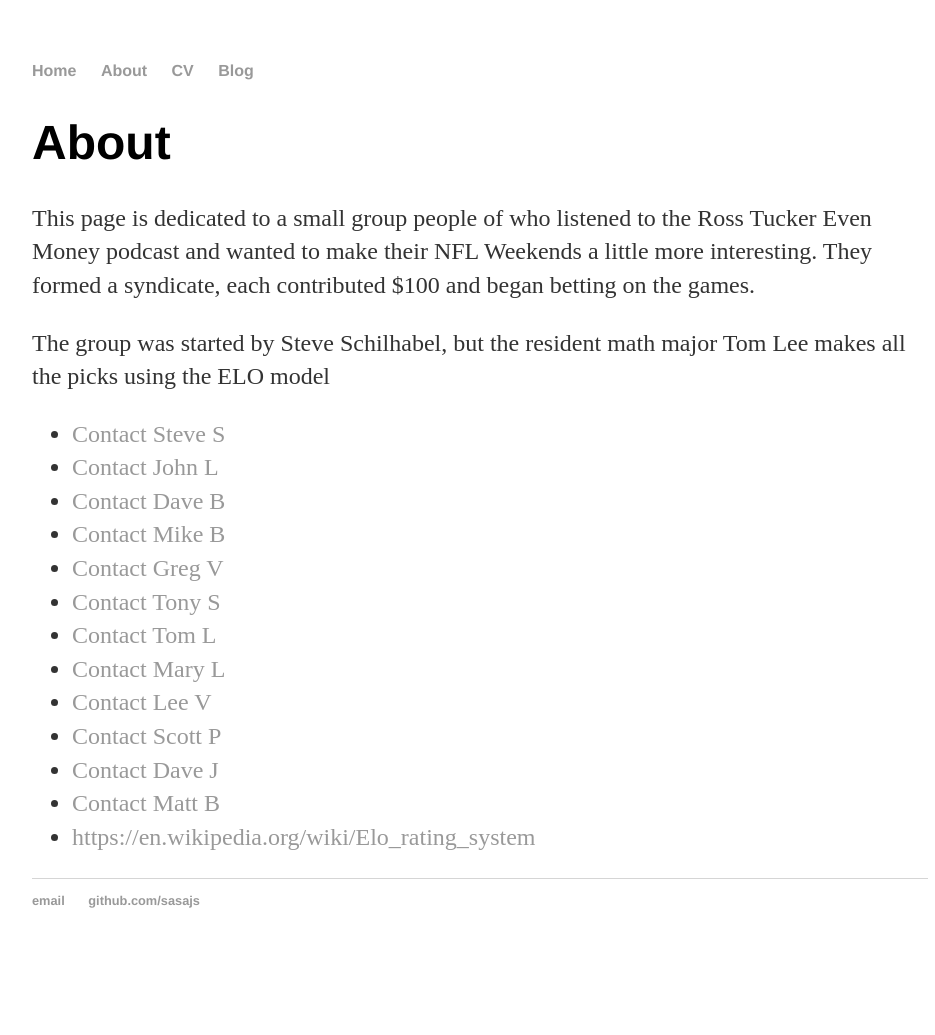
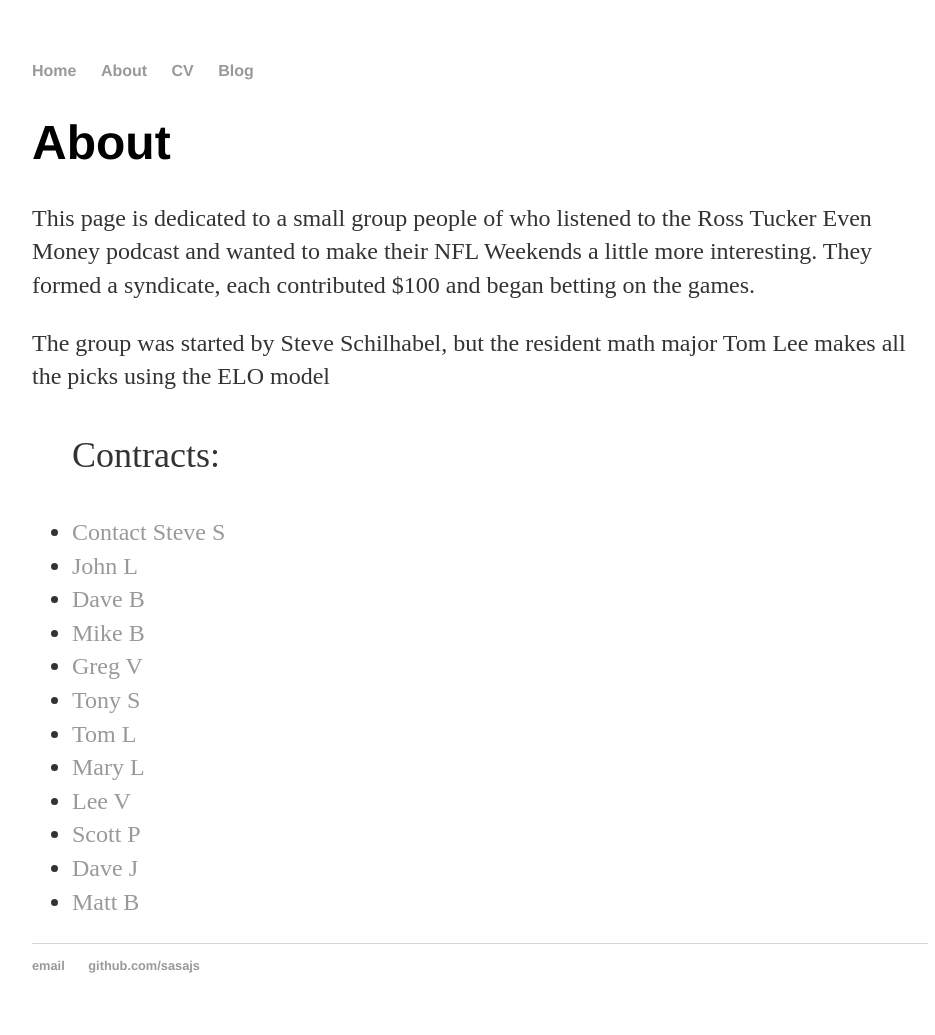
Before and after one commit to tsmith3480/sasajs.github.io, a Jekyll site: the page built from about/index.html, in a window 1280 px wide. Shown: the whole page, without its empty margins (160-1095 px from the left). Built offline with Jekyll 4.4.1, drawn with Linux system fonts in a browser that asks for light colours; before the commit the page ends 970 px from its top, so only the background shows below that.

Commit message:
Update index.html

```diff
--- a/about/index.html
+++ b/about/index.html
@@ -10,20 +10,21 @@ title: About the Syndicate
 
 			<p> The group was started by Steve Schilhabel, but the resident math major Tom Lee makes all the picks using the ELO model</p>
 
+
 			<ul class="contacts">
+				<p> Contracts: </p>
 				<li><a href="mailto:steve.schilhabel@gmail.com">Contact Steve S</a></li>
-				<li><a href="mailto:johnlachapelle@thrivent.com">Contact John L</a></li>
-				<li><a href="mailto:daberlon@sbcglobal.net">Contact Dave B</a></li>
-				<li><a href="mailto:mike.barlow6@gmail.com">Contact Mike B</a></li>
-				<li><a href="mailto:gvanzeeland@new.rr.com">Contact Greg V</a></li>
-				<li><a href="mailto:tony_smith@new.rr.com">Contact Tony S</a></li>
-				<li><a href="mailto:tom.lee1416@gmail.com">Contact Tom L</a></li>
-				<li><a href="mailto:mary.lee@thrivent.com">Contact Mary L</a></li>
-				<li><a href="mailto:lee.vandenheuvel@thrivent.com">Contact Lee V</a></li>
-				<li><a href="mailto:scott.parker22@gmail.com">Contact Scott P</a></li>
-				<li><a href="mailto:joandave608@gmail.com">Contact Dave J</a></li>
-				<li><a href="mailto:buesingmatt@gmail.com">Contact Matt B</a></li>
-				<li><a href="#">https://en.wikipedia.org/wiki/Elo_rating_system</a></li>
+				<li><a href="mailto:johnlachapelle@thrivent.com">John L</a></li>
+				<li><a href="mailto:daberlon@sbcglobal.net">Dave B</a></li>
+				<li><a href="mailto:mike.barlow6@gmail.com">Mike B</a></li>
+				<li><a href="mailto:gvanzeeland@new.rr.com">Greg V</a></li>
+				<li><a href="mailto:tony_smith@new.rr.com">Tony S</a></li>
+				<li><a href="mailto:tom.lee1416@gmail.com">Tom L</a></li>
+				<li><a href="mailto:mary.lee@thrivent.com">Mary L</a></li>
+				<li><a href="mailto:lee.vandenheuvel@thrivent.com">Lee V</a></li>
+				<li><a href="mailto:scott.parker22@gmail.com">Scott P</a></li>
+				<li><a href="mailto:joandave608@gmail.com">Dave J</a></li>
+				<li><a href="mailto:buesingmatt@gmail.com">Matt B</a></li>
 				</ul>
 
 		</div>
```
